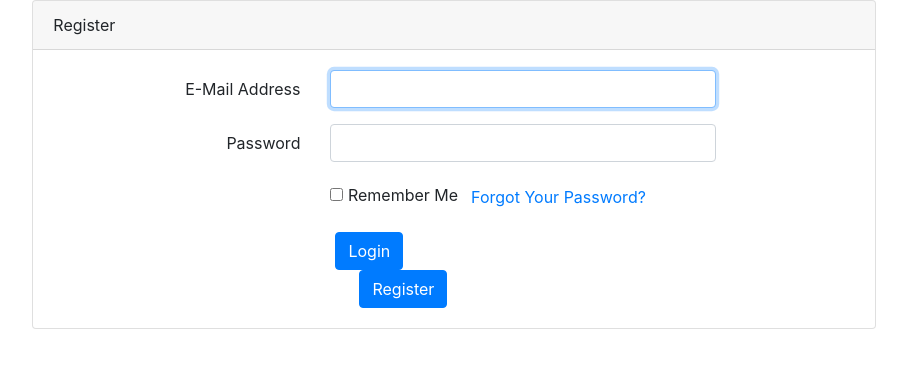
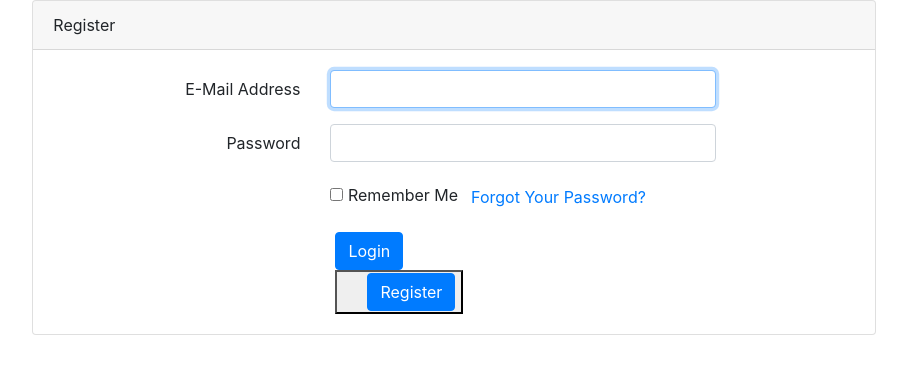
Before and after one commit to utec-cs2901-2019-2/easy-exam-grupo-ii, a Vue app in the folder Implementation/frontend/easyexam/: page /login in a window 1280 px wide. Shown: the top 374 px of the page, without its empty margins (186-1093 px from the left). Built offline with nearby package versions, Linux system fonts and the light colour scheme.

Commit message:
Recover added

```diff
--- a/Implementation/frontend/easyexam/src/router/index.js
+++ b/Implementation/frontend/easyexam/src/router/index.js
@@ -19,6 +19,11 @@ const routes = [
     name: 'register',
     component: () => import('../views/Register.vue')
   },
+  {
+    path: '/recover',
+    name: 'recover',
+    component: () => import('../views/Recover.vue')
+  },
 ]
 
 const router = new VueRouter({
--- a/Implementation/frontend/easyexam/src/views/Home.vue
+++ b/Implementation/frontend/easyexam/src/views/Home.vue
@@ -7,7 +7,7 @@
         <div class="container">
           <div class="masthead clearfix">
             <div class="container inner">
-              <h3 class="masthead-brand">Welcome to...</h3>
+              <h3 class="masthead-brand">Welcome To EasyExam</h3>
             </div>
           </div>
 
--- a/Implementation/frontend/easyexam/src/views/Login.vue
+++ b/Implementation/frontend/easyexam/src/views/Login.vue
@@ -37,11 +37,10 @@
                                 <button type="submit" class="btn btn-primary">
                                     Login
                                 </button>
-                                <a href="/register">
-                                <button type="" class="btn btn-primary ml-4">
-                                    Register
+
+                                <button type="" >
+                                    <a href="/register" class="btn btn-primary ml-4">Register</a>
                                 </button>
-                                </a>
                             </div>
                     </form>
                 </div>
--- /dev/null
+++ b/Implementation/frontend/easyexam/src/views/Recover.vue
@@ -0,0 +1,18 @@
+<template>
+    <div>
+        <h1>{{nombre}}</h1>
+
+    </div>
+</template>
+
+<script>
+    export default {
+        name: "Recover.vue"
+    }
+
+
+</script>
+
+<style scoped>
+
+</style>
```
Also changed, not shown: 2 other files (tests, documents, lock files or other folders).
